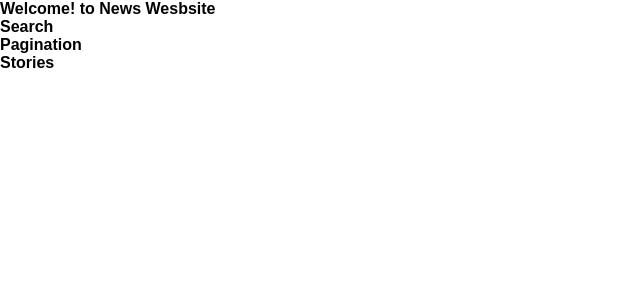
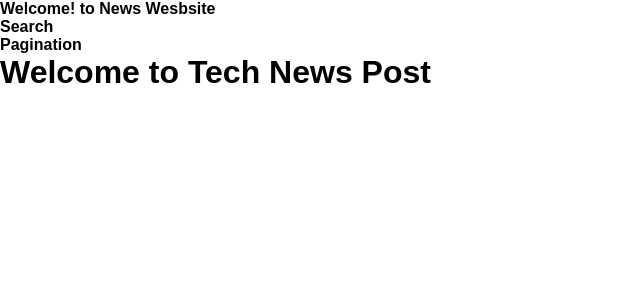
Before and after one commit to kha-256/News-Website, a React (Vite) app: page / in a window 1280 px wide. Shown: the top 300 px of the page, without its empty margins (0-640 px from the left). Built offline with nearby package versions, Linux system fonts and the light colour scheme; no server answers; a web font is replaced by a local one.

Commit message:
fetching data from api

```diff
--- a/src/components/Stories.jsx
+++ b/src/components/Stories.jsx
@@ -1,10 +1,29 @@
 import React from 'react'
+import { useEffect } from 'react'
 
 const Stories = () => {
+
+  let API = 'https://hn.algolia.com/api/v1/search?query=html'
+
+  const fetchDataApi = async (url) => {
+    try {
+      const res = await fetch(url);
+      const data = await res.json();
+      console.log(data)
+    } catch (error) {
+      console.log(error);
+    }
+
+  }
+
+  useEffect(() => {
+    fetchDataApi(API)
+  }, []);
+
   return (
-    <div>
-      Stories
-    </div>
+    <>
+      <h1>Welcome to Tech News Post</h1>
+    </>
   )
 }
 
```
